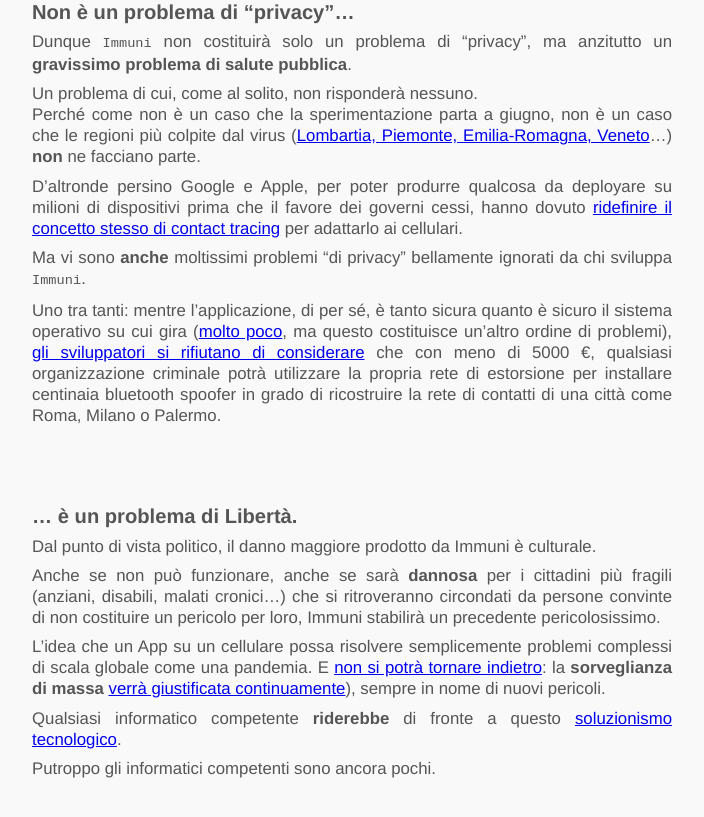
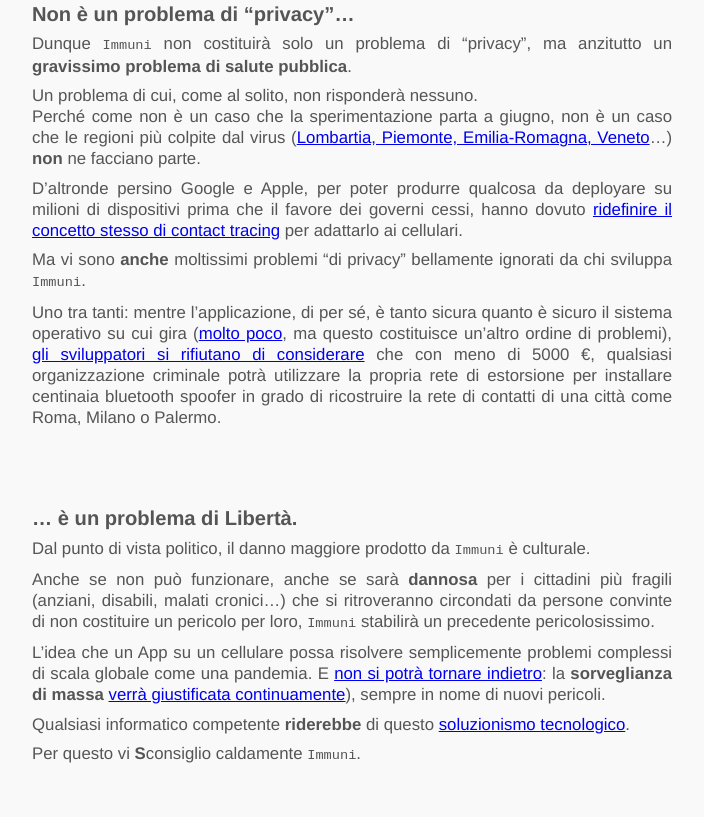
Before and after one commit to Shamar/shamar.github.io, a Jekyll site: the page built from _posts/2020-06-03-perche_sconsiglio_di_installare_immuni.markdown, in a window 1280 px wide and 900 px high, scrolled down 2205 px. Shown: the top 817 px of the window, without its empty margins (288-992 px from the left). Built offline with Jekyll 4.4.1, drawn with Linux system fonts in a browser that asks for light colours.

Commit message:
Update 2020-06-03-perche_sconsiglio_di_installare_immuni.markdown

```diff
--- a/_posts/2020-06-03-perche_sconsiglio_di_installare_immuni.markdown
+++ b/_posts/2020-06-03-perche_sconsiglio_di_installare_immuni.markdown
@@ -11,7 +11,7 @@
 Dopo mesi in cui [molti si sono battuti](https://www.lemonde.fr/idees/article/2020/04/25/stopcovid-est-un-projet-desastreux-pilote-par-des-apprentis-sorciers_6037721_3232.html)
 per riportare un po' di lucidità nella grottesca gestione della pandemia,
 ancora incontro persone in buona fede (sui social network, **solo** sui
-social network) che mi chiedono perché io sconsigli caldamente di installare [Immuni](https://www.immuni.italia.it/).
+social network) che mi chiedono perché io sconsigli caldamente di installare [`Immuni`](https://www.immuni.italia.it/).
 
 Le ragioni sono così tante che è impossibile elencarle tutte, ma vale forse la pena
 provare ad elencare quelle più spesso dimenticate nella speranza di
@@ -112,17 +112,17 @@
 
 # ... è un problema di Libertà.
 
-Dal punto di vista politico, il danno maggiore prodotto da Immuni è culturale.
+Dal punto di vista politico, il danno maggiore prodotto da `Immuni` è culturale.
 
 Anche se non può funzionare, anche se sarà **dannosa** per i cittadini più fragili
 (anziani, disabili, malati cronici...) che si ritroveranno circondati da persone
-convinte di non costituire un pericolo per loro, Immuni stabilirà un precedente pericolosissimo.
+convinte di non costituire un pericolo per loro, `Immuni` stabilirà un precedente pericolosissimo.
 
 L'idea che un App su un cellulare possa risolvere semplicemente problemi complessi di scala globale come una pandemia.
 E [non si potrà tornare indietro](https://www.latimes.com/opinion/story/2020-05-12/coronavirus-tracing-app-apple-google):
 la **sorveglianza di massa** [verrà giustificata continuamente](https://www.nytimes.com/interactive/2019/12/21/opinion/location-data-democracy-protests.html)), sempre in nome di nuovi pericoli.
 
-Qualsiasi informatico competente **riderebbe** di fronte a questo
+Qualsiasi informatico competente **riderebbe** di questo
 [soluzionismo tecnologico](https://www.open.online/2020/06/02/app-contact-tracing-bruce-schneier-intervista/).
 
-Putroppo gli informatici competenti sono ancora pochi.
+Per questo vi **S**consiglio caldamente `Immuni`.
```
